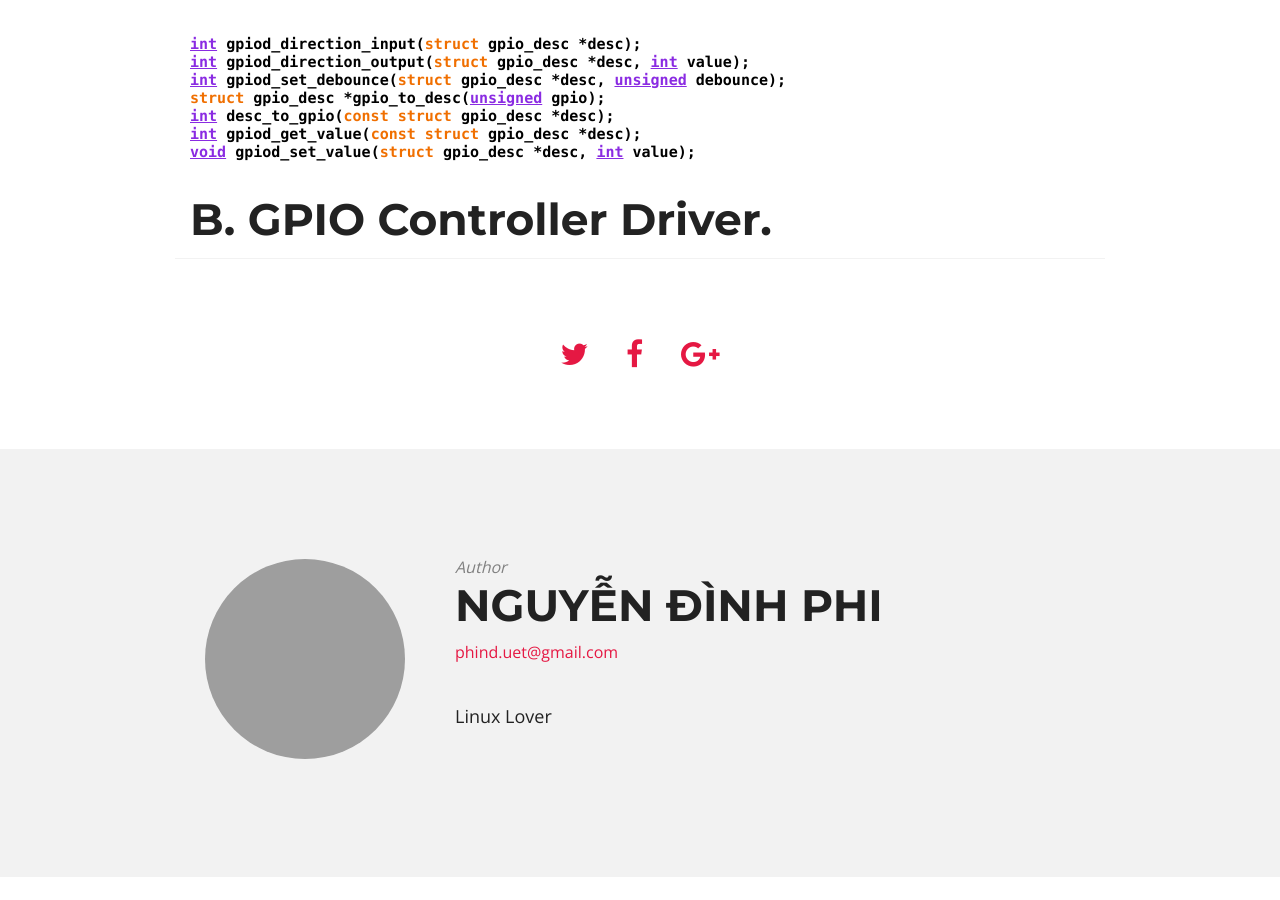
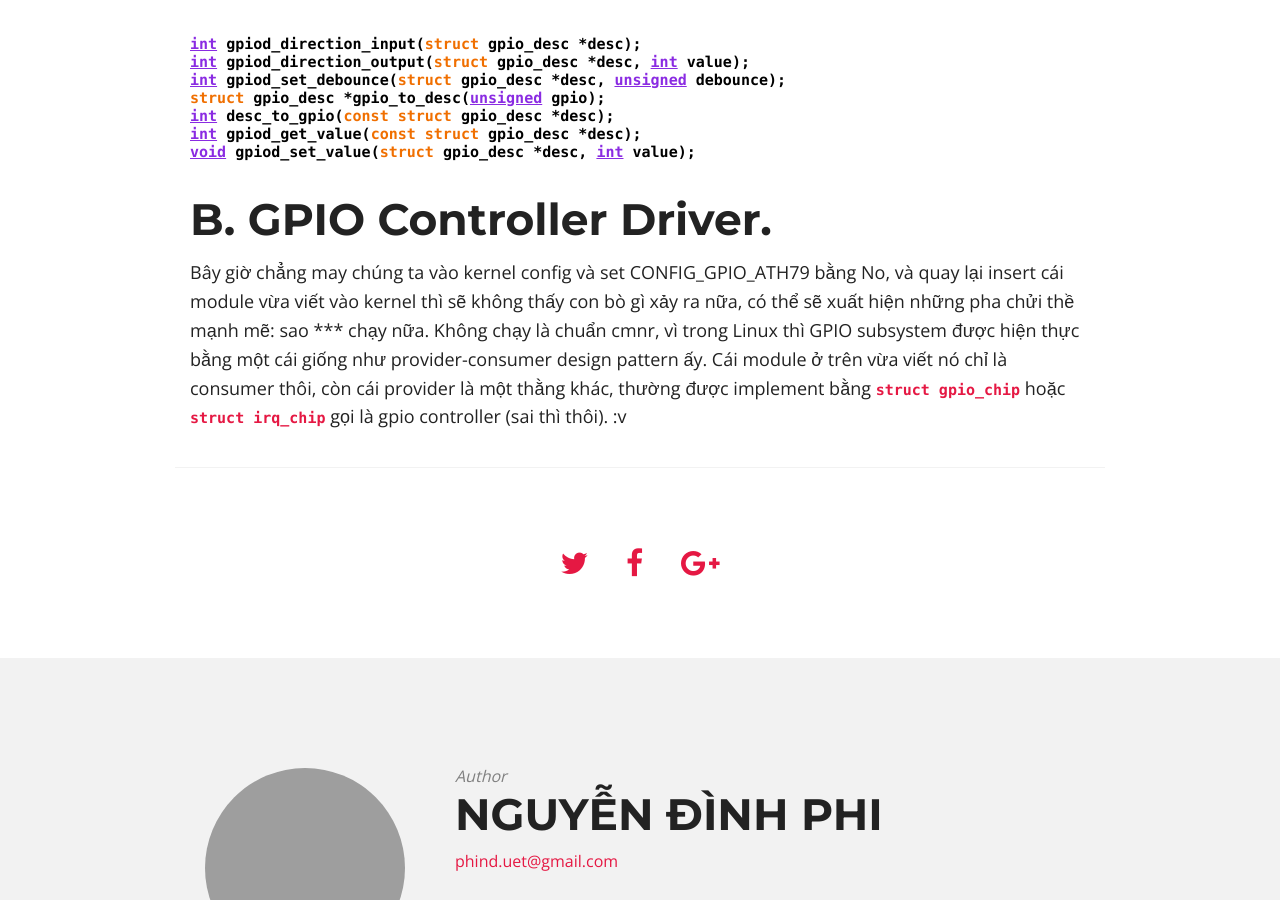
Before and after one commit to ita93/ita93.github.io, a Jekyll site: the page built from _posts/2018-05-10-GPIO-Subsystem.md, in a window 1280 px wide and 900 px high, scrolled down 14004 px. Built offline with Jekyll 4.4.1, drawn with Linux system fonts in a browser that asks for light colours; nearby versions of some CDN libraries; comment, search, counter and statistics services are not loaded.

Commit message:
Update gpio

```diff
--- a/_posts/2018-05-10-GPIO-Subsystem.md
+++ b/_posts/2018-05-10-GPIO-Subsystem.md
@@ -335,3 +335,5 @@ void gpiod_set_value(struct gpio_desc *desc, int value);
 {% endhighlight %}
 
 # B. GPIO Controller Driver.
+Bây giờ chẳng may chúng ta vào kernel config và set CONFIG_GPIO_ATH79 bằng No, và quay lại insert cái module vừa viết vào kernel thì sẽ không thấy con bò gì xảy ra nữa, có thể sẽ xuất hiện những pha chửi thề mạnh mẽ: sao *** chạy nữa.
+Không chạy là chuẩn cmnr, vì trong Linux thì GPIO subsystem được hiện thực bằng một cái giống như provider-consumer design pattern ấy. Cái module ở trên vừa viết nó chỉ là consumer thôi, còn cái provider là một thằng khác, thường được implement bằng <code>struct gpio_chip</code> hoặc <code>struct irq_chip</code> gọi là gpio controller (sai thì thôi). :v
```
